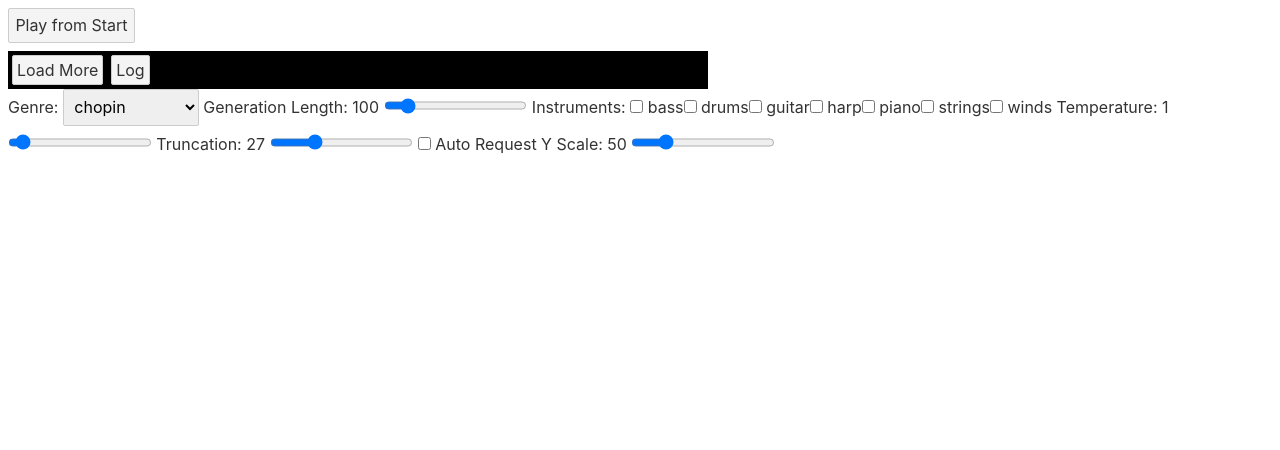
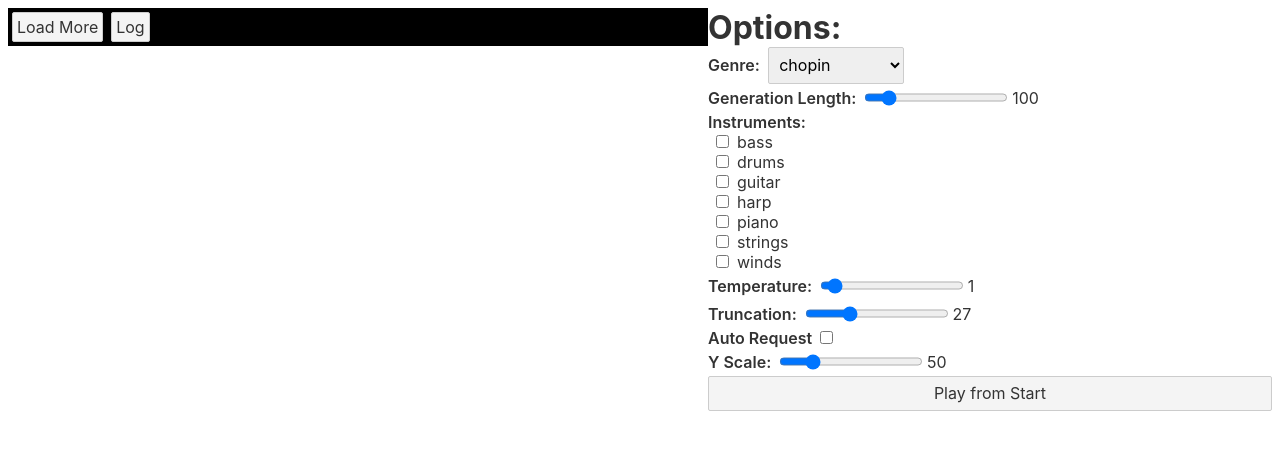
Before and after one commit to stevenwaterman/musetree, a Svelte app: page / in a window 1280 px wide. Shown: the top 450 px of the page. Built offline with nearby package versions, Linux system fonts and the light colour scheme.

Commit message:
Improve options ux

```diff
--- a/src/App.svelte
+++ b/src/App.svelte
@@ -2,14 +2,18 @@
   import Track from "./track/Track.svelte";
   import Options from "./Options.svelte";
   import {audio} from "./track/audio.js";
-
-
 </script>
 
-
+<style>
+  .columns{
+    display: flex;
+    flex-direction: row;
+  }
+</style>
 
 <main>
-  <button on:click={() => audio.play(0)}>Play from Start</button>
+  <div class="columns">
   <Track/>
   <Options/>
+  </div>
 </main>
--- a/src/InstrumentCheckbox.svelte
+++ b/src/InstrumentCheckbox.svelte
@@ -2,11 +2,26 @@
   import { instrumentStores } from "./settings.js";
   export let instrument;
   $: enabledStore = instrumentStores[instrument];
+  $: id = "instrument-" + instrument;
 </script>
 
 <style>
+  .row{
+    display:flex;
+    flex-direction: row;
+    align-items: center;
+  }
 
+  label {
+    margin: 0;
+  }
+
+  input {
+    margin: 0 8px;
+  }
 </style>
 
-<input type="checkbox" bind:checked={$enabledStore} />
-{instrument}
+<div class="row">
+  <input {id} type="checkbox" bind:checked={$enabledStore} />
+  <label for={id}>{instrument}</label>
+</div>
--- a/src/Options.svelte
+++ b/src/Options.svelte
@@ -7,40 +7,97 @@
     temperatureStore,
     autoRequestStore
   } from "./settings.js";
-  import {
-      yScaleStore
-  } from "./constants.js";
+  import { yScaleStore } from "./constants.js";
   import InstrumentCheckbox from "./InstrumentCheckbox.svelte";
   import { genres, instruments } from "./constants.js";
+  import {audio} from "./track/audio.js";
 </script>
 
 <style>
+  .options {
+    display: flex;
+    flex-direction: column;
+    width: 100%;
+  }
 
+  .optionElement {
+    display: flex;
+    flex-direction: row;
+    align-items: center;
+  }
+
+  label {
+      font-weight: 600;
+      margin: 0 8px 0 0;
+  }
+
+  span {
+      margin: 4px;
+  }
+
+  .header {
+    margin: 0;
+  }
+
+  select {
+    margin: 0;
+  }
+
+  input {
+      margin: 0;
+  }
 </style>
 
-Genre:
-<select bind:value={$genreStore}>
+<div class="options">
+  <h1 class="header">Options:</h1>
+  <div class="optionElement">
+    <label for="genre">Genre:</label>
+    <select id="genre" bind:value={$genreStore}>
       {#each genres as genre}
         <option value={genre}>{genre}</option>
       {/each}
     </select>
+  </div>
 
-Generation Length: {$generationLengthStore}
-<input bind:value={$generationLengthStore} type="range" min="20" max="1000" step="10" />
+  <div class="optionElement">
+    <label for="generationlength">Generation Length:</label>
+    <input
+    id="generationLength"
+      bind:value={$generationLengthStore}
+      type="range"
+      min="20"
+      max="1000"
+      step="10" />
+      <span>{$generationLengthStore}</span>
+  </div>
 
-Instruments:
+  <label>Instruments:</label>
   {#each instruments as instrument}
-    <InstrumentCheckbox {instrument}/>
+    <InstrumentCheckbox {instrument} />
   {/each}
 
-Temperature: {$temperatureStore}
-<input bind:value={$temperatureStore} type="range" min="1" max="100" />
+  <div class="optionElement">
+    <label for="temperature">Temperature:</label>
+    <input id="temperature" bind:value={$temperatureStore} type="range" min="1" max="100" />
+    <span>{$temperatureStore}</span>
+  </div>
 
-Truncation: {$truncationStore}
-<input bind:value={$truncationStore} type="range" min="1" max="100" />
+  <div class="optionElement">
+    <label for="truncation">Truncation:</label>
+    <input id="truncation" bind:value={$truncationStore} type="range" min="1" max="100" />
+    <span>{$truncationStore}</span>
+  </div>
 
-<input type="checkbox" bind:checked={$autoRequestStore} />
-Auto Request
+  <div class="optionElement">
+    <label for="autoRequest">Auto Request</label>
+    <input id="autoRequest" type="checkbox" bind:checked={$autoRequestStore} />
+  </div>
 
-Y Scale: {$yScaleStore}
-<input bind:value={$yScaleStore} type="range" min="10" max="250" step="5"/>
+  <div class="optionElement">
+    <label for="yScale">Y Scale:</label>
+    <input id="yScale" bind:value={$yScaleStore} type="range" min="10" max="250" step="5" />
+    <span>{$yScaleStore}</span>
+  </div>
+
+  <button on:click={() => audio.play(0)}>Play from Start</button>
+</div>
--- a/src/track/Timeline.svelte
+++ b/src/track/Timeline.svelte
@@ -22,7 +22,6 @@
 
   let visible = -1;
   let startTime = 0;
-  $: console.log(visible);
   addAudioStatusListener(state => {
       if(state.playing){
           visible = (visible + 1) % 2;
```
Lines whose indentation alone changed are shown as unchanged.
